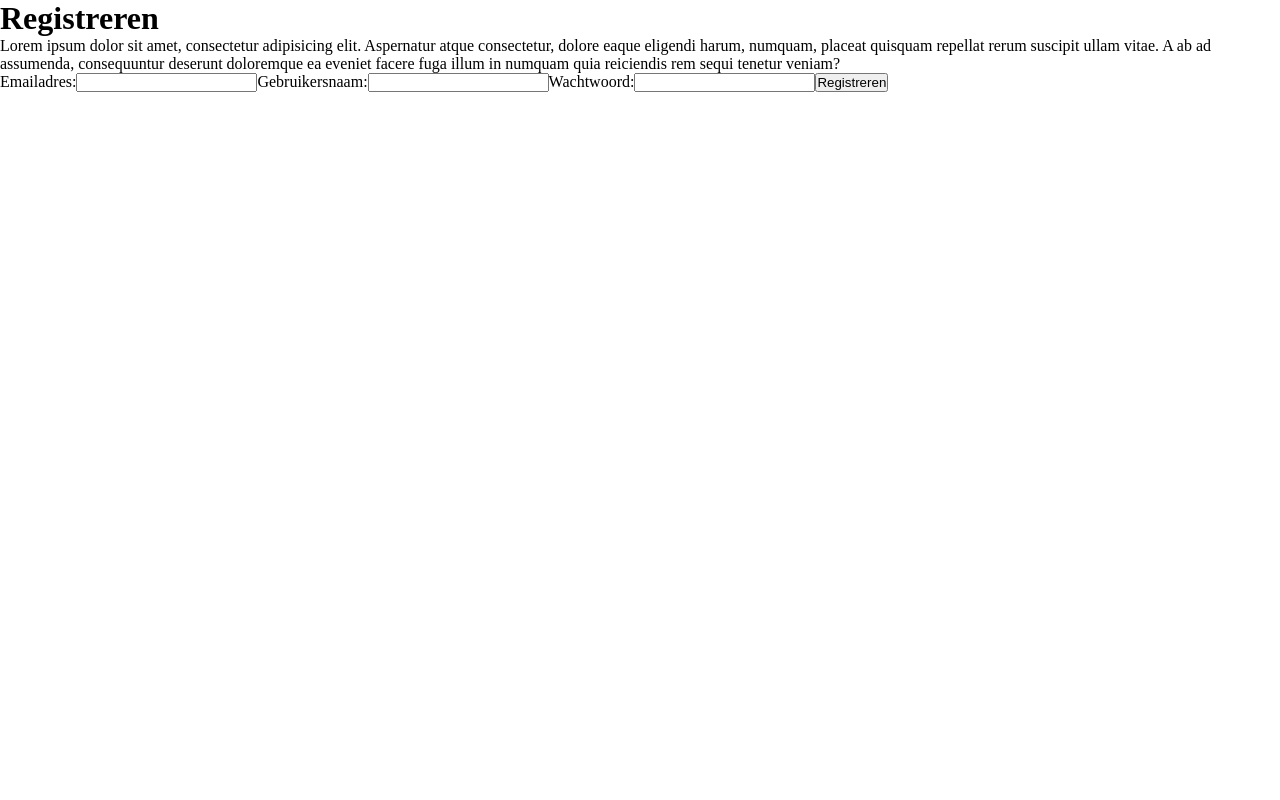
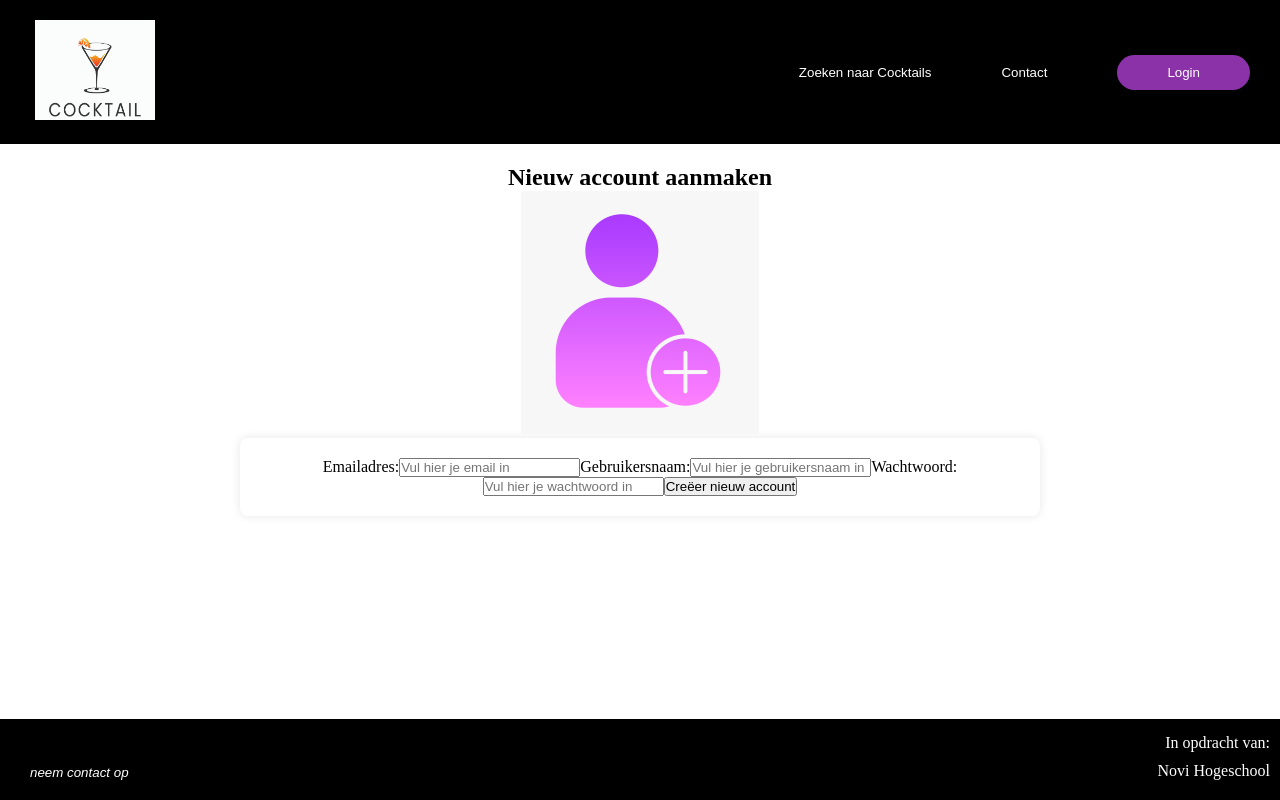
Before and after one commit to Gitaccount821/Frontend-eindproject-cocktails, a React (Vite) app: page /SignUp in a window 1280 px wide. Built offline with nearby package versions, Linux system fonts and the light colour scheme.

Commit message:
Regristratiepagina klaar

```diff
--- a/src/pages/SignUp.jsx
+++ b/src/pages/SignUp.jsx
@@ -1,17 +1,34 @@
-import { useState } from 'react';
-import { Link, useNavigate } from 'react-router-dom';
+import React, { useState } from 'react';
+import { useNavigate } from 'react-router-dom';
 import axios from 'axios';
+import logoImage from "../assets/cocktaillogoheader.png";
+import newuserlogo from "../assets/newuserlogo.png";
+import { PasswordInput, UsernameInput, EmailInput } from '../components/labelinputs';
+import HeaderSection from '../components/HeaderSection';
 
-function SignUp() {
-    // state for the form
+function SignUp({ user }) { // Ensure user is passed as a prop
     const [email, setEmail] = useState('');
     const [username, setUsername] = useState('');
     const [password, setPassword] = useState('');
-
-    // state for functionality
     const [error, setError] = useState(null);
     const [loading, setLoading] = useState(false);
     const navigate = useNavigate();
+
+    const handleNavigateHome = () => {
+        navigate('/');
+    };
+
+    const handleNavigateToContact = () => {
+        navigate('/contact');
+    };
+
+    const handleNavigateToLogin = () => {
+        navigate('/login');
+    };
+
+    const handleLogout = () => {
+        // Handle logout logic
+    };
 
     async function handleSubmit(e) {
         e.preventDefault();
@@ -29,18 +46,23 @@ function SignUp() {
             const response = await axios.post('https://api.datavortex.nl/cocktailshaker/users', {
                 username,
                 password,
-                email,  // Include email in the payload
+                email,
                 authorities: [{ authority: 'USER' }],
             }, config);
-
 
             console.log('Registration successful:', response.data);
         } catch(e) {
             console.error('Registration error:', e);
 
-
             if (e.response && e.response.data && e.response.data.message) {
+                const errorMessage = e.response.data.message.toLowerCase();
+                if (errorMessage.includes('email')) {
+                    setError('Het email adres bestaat al');
+                } else if (errorMessage.includes('username') || errorMessage.includes('gebruikersnaam')) {
+                    setError('Gebruikersnaam bestaat al');
+                } else {
                     setError(e.response.data.message);
+                }
             } else if (e.response && e.response.data) {
                 setError(JSON.stringify(e.response.data));
             } else {
@@ -52,57 +74,67 @@ function SignUp() {
     }
 
     return (
-        <>
-            <h1>Registreren</h1>
-            <p>Lorem ipsum dolor sit amet, consectetur adipisicing elit. Aspernatur atque consectetur, dolore eaque eligendi
-                harum, numquam, placeat quisquam repellat rerum suscipit ullam vitae. A ab ad assumenda, consequuntur deserunt
-                doloremque ea eveniet facere fuga illum in numquam quia reiciendis rem sequi tenetur veniam?
-            </p>
+        <div className="app-container">
+            <main className="main-content">
+                <HeaderSection
+                    handleNavigateHome={handleNavigateHome}
+                    handleNavigateToContact={handleNavigateToContact}
+                    handleLogout={handleLogout}
+                    handleNavigateToLogin={handleNavigateToLogin}
+                    user={user}
+                    logoImage={logoImage}
+                />
+
+                <section className="flex-item section3">
+                    <div>
+                        <h2 className="pink-heading">Nieuw account aanmaken</h2>
+                        <img src={newuserlogo} alt="logo nieuwe gebruiker" className="cocktail-logo-login"/>
+                        <div className="contact-container">
                             <form onSubmit={handleSubmit}>
-                <label htmlFor="email-field">
-                    Emailadres:
-                    <input
-                        type="email"
+                                <EmailInput
                                     id="email-field"
-                        name="email"
                                     value={email}
                                     onChange={(e) => setEmail(e.target.value)}
                                 />
-                </label>
 
-                <label htmlFor="username-field">
-                    Gebruikersnaam:
-                    <input
-                        type="text"
+                                <UsernameInput
                                     id="username-field"
                                     value={username}
                                     onChange={(e) => setUsername(e.target.value)}
-                        required
                                 />
-                </label>
 
-                <label htmlFor="password-field">
-                    Wachtwoord:
-                    <input
-                        type="password"
+                                <PasswordInput
                                     id="password-field"
-                        name="password"
                                     value={password}
                                     onChange={(e) => setPassword(e.target.value)}
-                        required
                                 />
-                </label>
-                {error && <p className="error">{error}</p>}
+
+                                {error && <p className="error"> {error}</p>}
                                 <button
                                     type="submit"
                                     className="form-button"
                                     disabled={loading}
                                 >
-                    Registreren
+                                    Creëer nieuw account
                                 </button>
                             </form>
+                        </div>
+                    </div>
+                </section>
+            </main>
 
-        </>
+            <footer className="flex-item footer">
+                <div className="footer-left">
+                    <button className="button" onClick={handleNavigateToContact}>
+                        <p className="contact-text">neem contact op</p>
+                    </button>
+                </div>
+                <div className="footer-right">
+                    <p>In opdracht van:</p>
+                    <p>Novi Hogeschool</p>
+                </div>
+            </footer>
+        </div>
     );
 }
 
```
Lines whose indentation alone changed are shown as unchanged.
